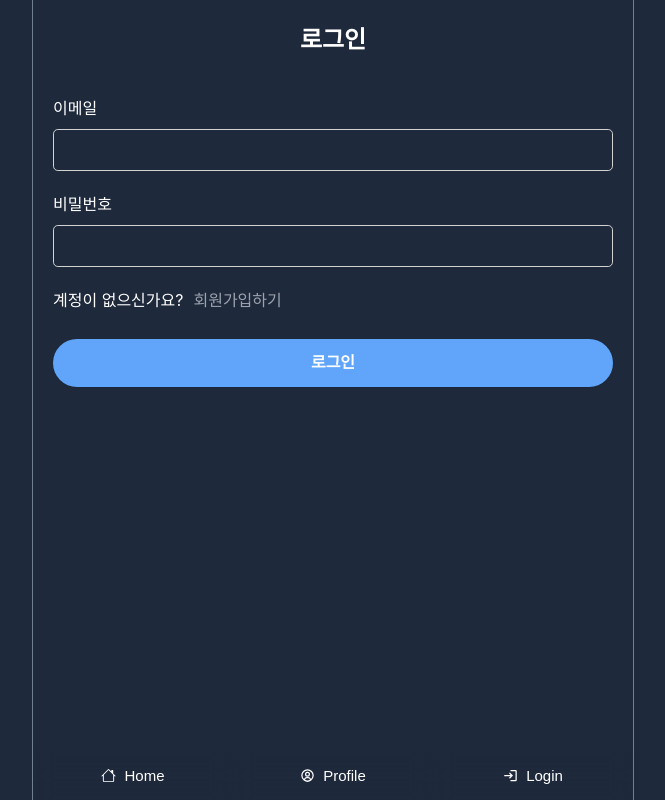
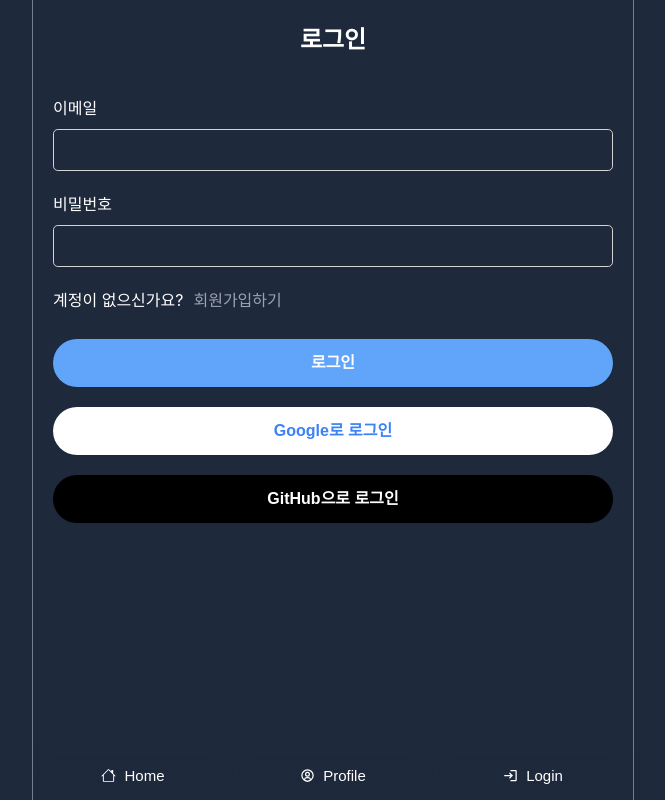
Before and after one commit to kabinny/react-ts-twitter, a React (Create React App) app: page /users/login in a window 1280 px wide. Shown: the whole page, without its empty margins (307-972 px from the left). Built offline with nearby package versions, Linux system fonts and the light colour scheme; no server answers.

Commit message:
소셜 로그인 추가

```diff
--- a/src/components/users/LoginForm.tsx
+++ b/src/components/users/LoginForm.tsx
@@ -1,4 +1,10 @@
-import { getAuth, signInWithEmailAndPassword } from 'firebase/auth'
+import {
+  GithubAuthProvider,
+  GoogleAuthProvider,
+  getAuth,
+  signInWithEmailAndPassword,
+  signInWithPopup,
+} from 'firebase/auth'
 import { app } from 'firebaseApp'
 import { useState } from 'react'
 import { Link, useNavigate } from 'react-router-dom'
@@ -52,6 +58,37 @@
     }
   }
 
+  const onClickSocialLogin = async (e: any) => {
+    const {
+      target: { name },
+    } = e
+
+    let provider
+    const auth = getAuth(app)
+
+    if (name === 'google') {
+      provider = new GoogleAuthProvider()
+    }
+
+    if (name === 'github') {
+      provider = new GithubAuthProvider()
+    }
+
+    await signInWithPopup(
+      auth,
+      provider as GithubAuthProvider | GoogleAuthProvider
+    )
+      .then((result) => {
+        console.log(result)
+        toast.success('로그인 되었습니다.')
+      })
+      .catch((error: any) => {
+        console.log(error)
+        const errorMessage = error?.message
+        toast.error(errorMessage)
+      })
+  }
+
   return (
     <form className="form form--lg" onSubmit={onSubmit}>
       <div className="form__title">로그인</div>
@@ -101,6 +138,27 @@
           로그인
         </button>
       </div>
+
+      <div className="form__block">
+        <button
+          type="button"
+          name="google"
+          className="form__btn--google"
+          onClick={onClickSocialLogin}
+        >
+          Google로 로그인
+        </button>
+      </div>
+      <div className="form__block">
+        <button
+          type="button"
+          name="github"
+          className="form__btn--github"
+          onClick={onClickSocialLogin}
+        >
+          GitHub으로 로그인
+        </button>
+      </div>
     </form>
   )
 }
--- a/src/components/users/SignupForm.tsx
+++ b/src/components/users/SignupForm.tsx
@@ -1,4 +1,10 @@
-import { createUserWithEmailAndPassword, getAuth } from 'firebase/auth'
+import {
+  GithubAuthProvider,
+  GoogleAuthProvider,
+  createUserWithEmailAndPassword,
+  getAuth,
+  signInWithPopup,
+} from 'firebase/auth'
 import { app } from 'firebaseApp'
 import { useState } from 'react'
 import { Link, useNavigate } from 'react-router-dom'
@@ -67,6 +73,37 @@
     }
   }
 
+  const onClickSocialLogin = async (e: any) => {
+    const {
+      target: { name },
+    } = e
+
+    let provider
+    const auth = getAuth(app)
+
+    if (name === 'google') {
+      provider = new GoogleAuthProvider()
+    }
+
+    if (name === 'github') {
+      provider = new GithubAuthProvider()
+    }
+
+    await signInWithPopup(
+      auth,
+      provider as GithubAuthProvider | GoogleAuthProvider
+    )
+      .then((result) => {
+        console.log(result)
+        toast.success('로그인 되었습니다.')
+      })
+      .catch((error: any) => {
+        console.log(error)
+        const errorMessage = error?.message
+        toast.error(errorMessage)
+      })
+  }
+
   return (
     <form className="form form--lg" onSubmit={onSubmit}>
       <div className="form__title">회원가입</div>
@@ -127,6 +164,27 @@
           회원가입
         </button>
       </div>
+
+      <div className="form__block">
+        <button
+          type="button"
+          name="google"
+          className="form__btn--google"
+          onClick={onClickSocialLogin}
+        >
+          Google로 회원가입
+        </button>
+      </div>
+      <div className="form__block">
+        <button
+          type="button"
+          name="github"
+          className="form__btn--github"
+          onClick={onClickSocialLogin}
+        >
+          GitHub으로 회원가입
+        </button>
+      </div>
     </form>
   )
 }
--- a/src/index.scss
+++ b/src/index.scss
@@ -338,4 +338,28 @@
   &__error {
     color: salmon;
   }
+
+  &__btn--google {
+    @extend .form__btn--submit;
+    background-color: $white;
+    color: $activeBorder;
+
+    &:hover,
+    &:focus {
+      background-color: $primaryColor;
+      color: $white;
+    }
+  }
+
+  &__btn--github {
+    @extend .form__btn--submit;
+    background-color: black;
+    color: $white;
+
+    &:hover,
+    &:focus {
+      background-color: $activeBg;
+      color: $white;
+    }
+  }
 }
```
